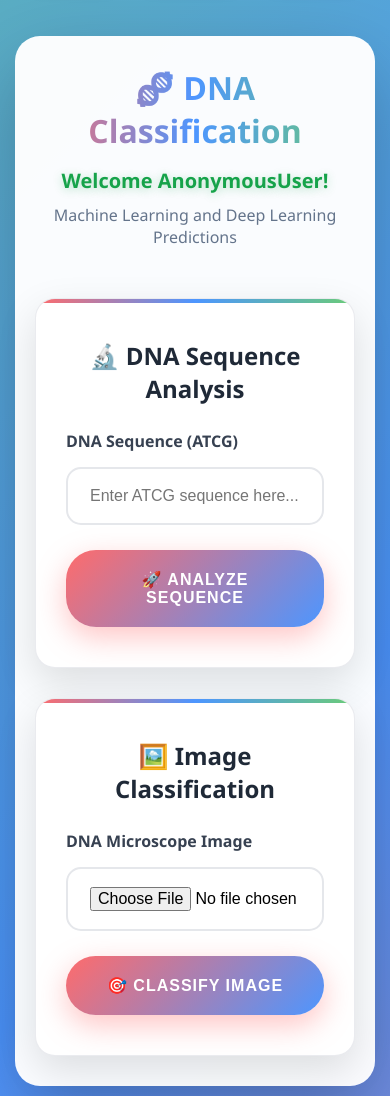
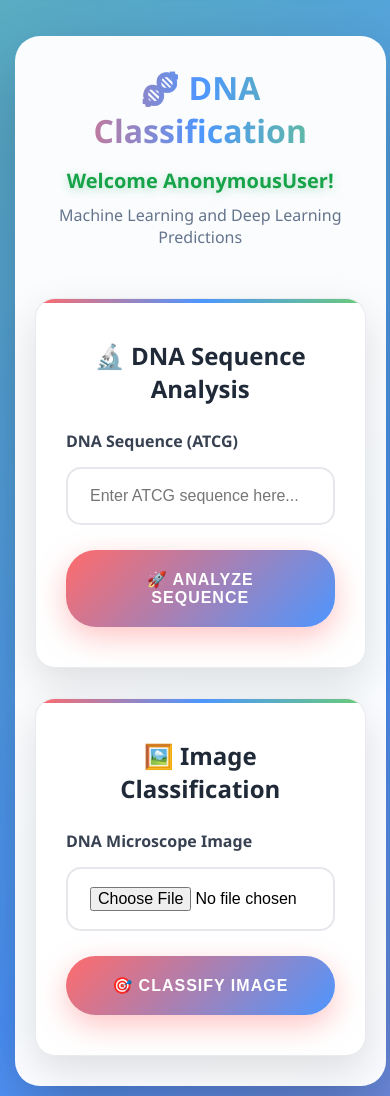
Before and after one commit to SaiGaneshChandu/dnaprediction, a Django app: template templates/home.html in a window 390 px wide. Shown: the part 74-1170 px from the top of the page. Run offline with Django 5.2, Linux system fonts and the light colour scheme; the template is opened without the code that fills it, so the values that code supplies are empty; parts of the project's set-up code (start-up, migrations or seed data) failed here and were passed over.

Commit message:
mobile responsive update

```diff
--- a/templates/home.html
+++ b/templates/home.html
@@ -2,7 +2,20 @@
 <html>
 <head>
     <title>DNA Classification</title>
+    <meta name="viewport" content="width=device-width, initial-scale=1.0">
     <style>
+        img{
+max-width:100%;
+height:auto;
+}
+
+@media (max-width:768px){
+
+input,button{
+width:100%;
+}
+
+}
         * { margin: 0; padding: 0; box-sizing: border-box; }
 
         body {
@@ -56,6 +69,7 @@
         }
 
         .container {
+    width:100%;
     max-width: 900px;
     margin: 0 auto;
     padding: 50px 30px;
@@ -221,9 +235,13 @@
             background: white;
             border-radius: 20px;
             overflow: hidden;
+            overflow-x:auto;
+            display:block;
             box-shadow: 0 15px 40px rgba(0,0,0,0.1);
         }
-
+        .container{
+width:95%;
+}
         .reports-table th {
             background: linear-gradient(135deg, #1f2937, #374151);
             color: white;
@@ -289,6 +307,9 @@
 
         @media (max-width: 768px) {
             body { padding-top: 100px; }
+            .cards-grid{
+                grid-template-columns:1fr;
+            }
             .top-bar {
                 padding: 15px 20px;
                 flex-wrap: wrap;
```
Also changed, not shown: templates/admin_dashboard.html (+12 -1 lines), templates/login.html (+12 -0 lines), templates/register.html (+12 -0 lines), templates/result.html (+13 -0 lines), templates/welcome.html (+12 -1 lines). Lines whose indentation alone changed are shown as unchanged.
